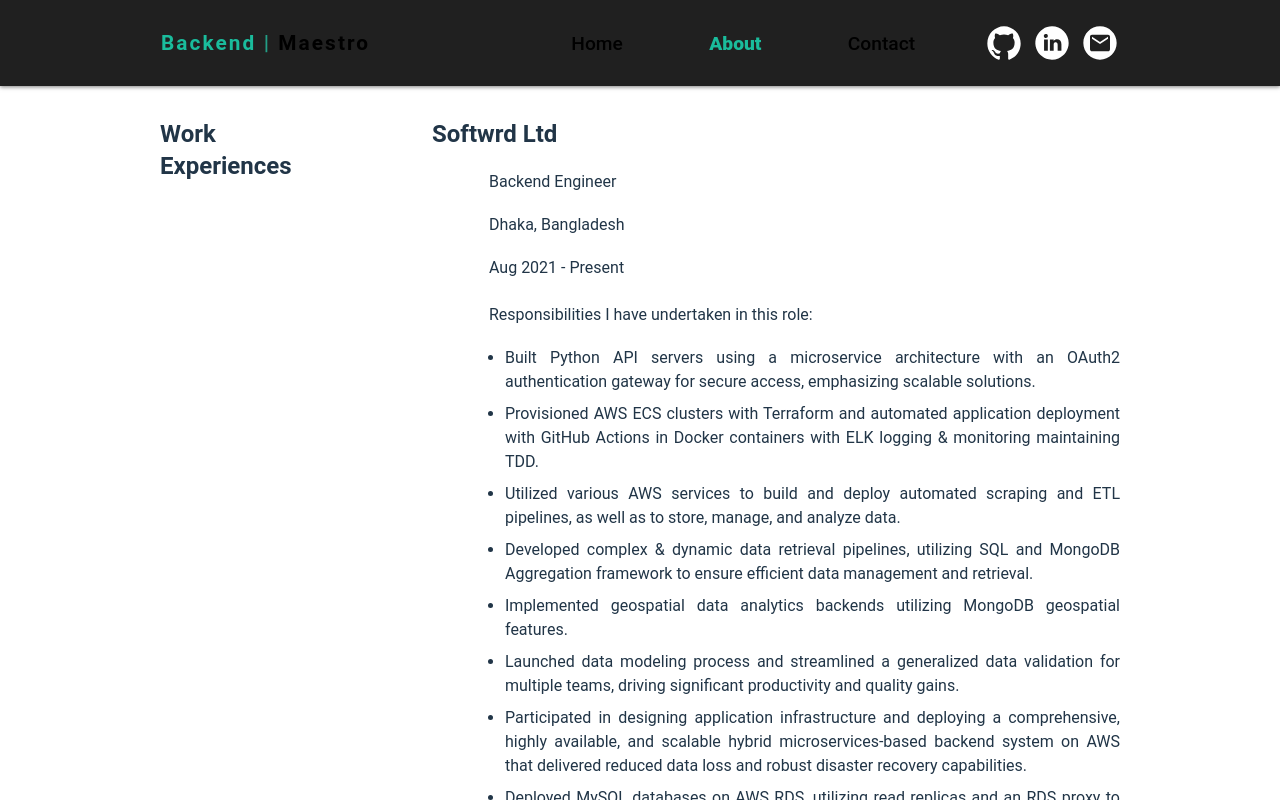
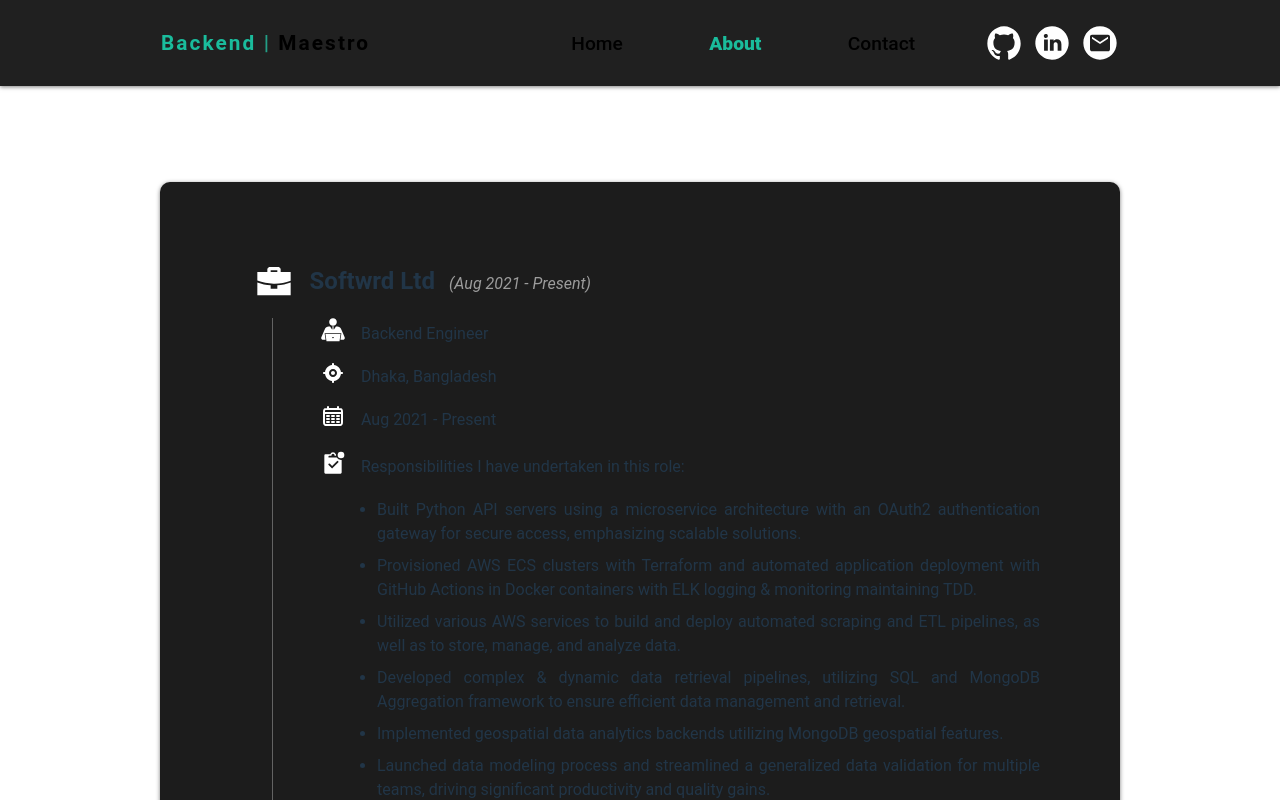
Before and after one commit to rifatrakib/backend-maestro, a Svelte app in the folder app/: page / in a window 1280 px wide. Both pictures are taken after a click on the button "About". Shown: the top 800 px of the page. Built offline with nearby package versions, Linux system fonts and the light colour scheme.

Commit message:
remove left column and make a different page for each section

```diff
--- a/app/src/components/event.svelte
+++ b/app/src/components/event.svelte
@@ -13,10 +13,6 @@
         padding-left: 2rem;
     }
 
-    /* .event-container {
-        border-left: 2px solid #ffffff;
-    } */
-
     section.event-header {
         display: flex;
         flex-direction: row;
@@ -25,16 +21,24 @@
     }
 
     section.event-header img {
-        width: 2rem;
-        height: 2rem;
-        /* padding: 0 0 0 1rem; */
-        margin: 0 0 0 -1rem;
+        width: 2.5rem;
+        height: 2.5rem;
+        margin: 0 0 0 -1.15rem;
     }
 
     header {
         font-size: 1.5rem;
         font-weight: 600;
         line-height: 1.2rem;
+    }
+
+    header span {
+        font-size: 1rem;
+        font-weight: 400;
+        line-height: 1.2rem;
+        color: #ffffff90;
+        padding-left: 0.5rem;
+        font-style: italic;
     }
 
     section.event-details {
@@ -93,7 +97,10 @@
 <section class="event-container">
     <section class="event-header">
         <img src="/icons/{eventData.type}.svg" alt="work icon" />
-        <header>{eventData.header}</header>
+        <header>
+            {eventData.header}
+            <span>({eventData.subheaders.duration})</span>
+        </header>
     </section>
     <section class="event-details">
         <section class="divider"></section>
--- a/app/src/components/timeline.svelte
+++ b/app/src/components/timeline.svelte
@@ -5,21 +5,24 @@
 </script>
 
 <style>
-    section {
+    section.experience-container {
+        display: flex;
+        flex-direction: column;
+        gap: 2rem;
+        padding: 0;
+        margin: 0;
+        margin-top: 5rem;
+        border-radius: 10px;
+        background-color: #1c1c1c;
+        box-shadow: 0 1px 4px rgba(0, 0, 0, 0.5);
+    }
+
+    section.experience {
         display: flex;
         flex-direction: row;
         gap: 1rem;
         margin-top: 1rem;
-    }
-
-    header {
-        flex: 0 0 20%;
-        font-size: 1.5rem;
-        font-weight: 600;
-        text-align: left;
-        line-height: 2rem;
-        margin: 0;
-        padding: 0;
+        margin: 5rem;
     }
 
     div {
@@ -29,13 +32,14 @@
     }
 </style>
 
-<section>
+<section class="experience-container">
     {#each Object.entries(eventsData) as [type, events]}
-        <header>{`${type.charAt(0).toUpperCase()}${type.slice(1)} Experiences`}</header>
-        <div>
-            {#each events as event}
-                <Event eventData={event} />
-            {/each}
-        </div>
+        <section class="experience">
+            <div>
+                {#each events as event}
+                    <Event eventData={event} />
+                {/each}
+            </div>
+        </section>
     {/each}
 </section>
```
